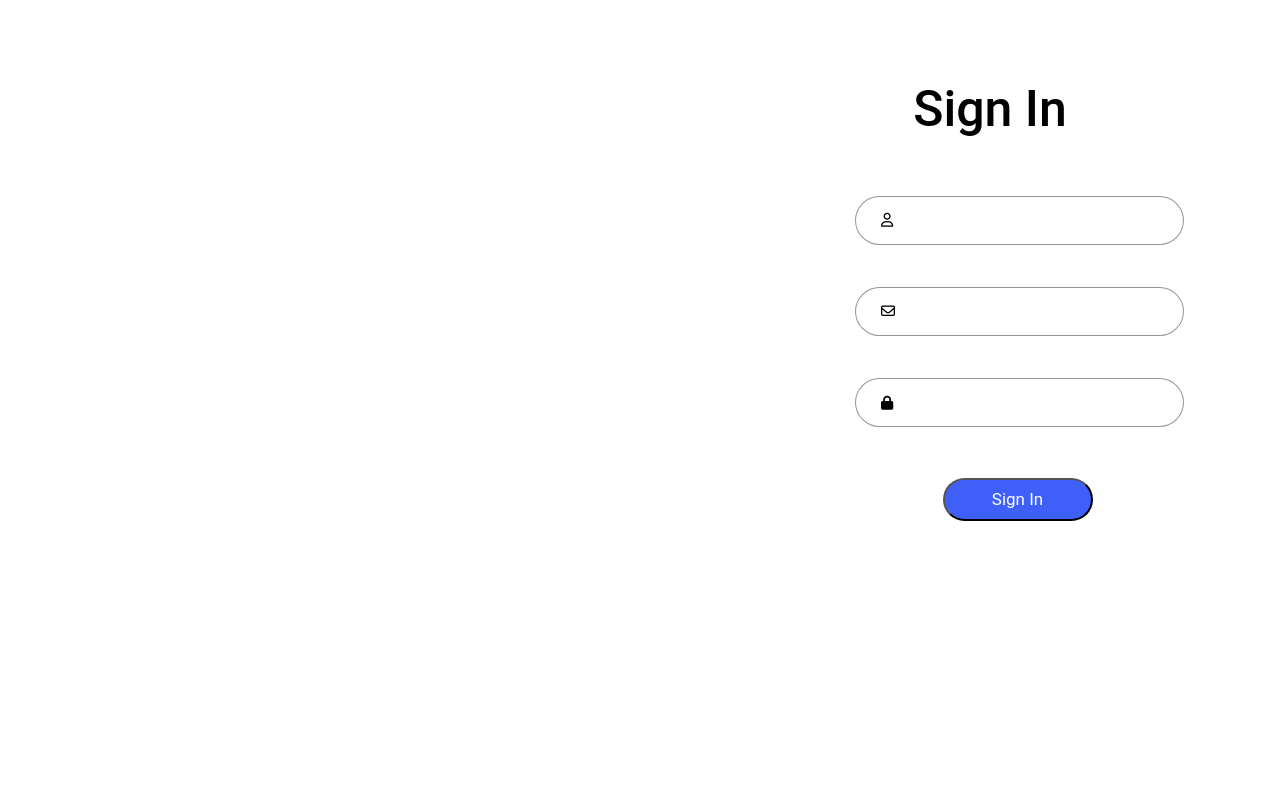
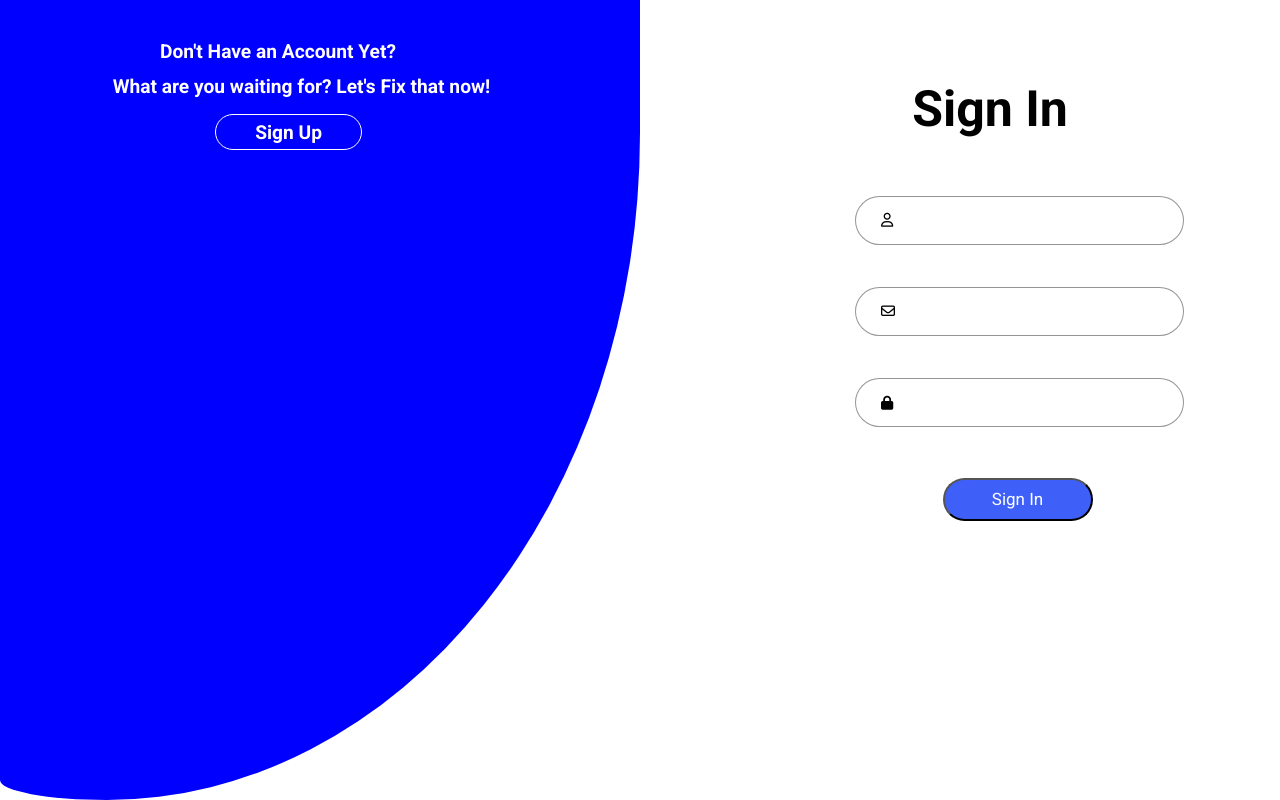
Before and after one commit to anthonylatorre764/CRM_Project, a plain HTML site: page index.html in a window 1280 px wide. Drawn offline with Linux system fonts and the light colour scheme.

Commit message:
added sign up

```diff
--- a/index.html
+++ b/index.html
@@ -3,6 +3,9 @@
 <head>
     <meta charset="UTF-8">
     <meta http-equiv="X-UA-Compatible" content="IE=edge">
+    <link rel="preconnect" href="https://fonts.googleapis.com">
+    <link rel="preconnect" href="https://fonts.gstatic.com" crossorigin>
+    <link href="https://fonts.googleapis.com/css2?family=Roboto:wght@100;300;400;700&display=swap" rel="stylesheet">
     <meta name="viewport" content="width=device-width, initial-scale=1.0">
     <script src="https://kit.fontawesome.com/f4860d9245.js"
     crossorigin="anonymous"></script>
@@ -11,7 +14,11 @@
 </head>
 <body>
     <aside>
-        <!-- Sign Up -->
+        <div class="signup" id="background">
+            <p class="first-line">Don't Have an Account Yet?</p>
+            <p class="second-line">What are you waiting for? Let's Fix that now!</p>
+            <button class="sign-up-btn" type="submit" name="sign-up">Sign Up</button>
+        </div>
     </aside>
     <main>
         <div id="sign_in_box">
--- a/styles.css
+++ b/styles.css
@@ -97,3 +97,49 @@ button {
 button:hover {
     background-color: rgba(27, 43, 188, 0.913);
 }
+
+/* sign up */
+
+.signup {
+    display: flex;
+    flex-direction: column;
+    height: 100vh;
+    width: 100%;
+    padding-top: 5vh;
+    padding-left: 0;
+    color: white;
+}
+
+#background {
+    width: 50vw;
+    height: 95vh;
+    border-bottom-left-radius: 20% 3%;
+    border-bottom-right-radius: 100% 100%;
+    background-color: blue;
+}
+
+.first-line {
+    padding: 0 0 1.5vh 12.5vw;
+    font-size: 1.5vw;
+    font-weight: 510;
+}
+
+.second-line {
+    padding: 0 0 1vh 8.8vw;
+    font-size: 1.5vw;
+    font-weight: 510;
+}
+
+.sign-up-btn {
+    margin-left: 16.8vw;
+    margin-top: 1vh;
+    width: 11.5vw;
+    height: 4.5vh;
+    border-radius: 18px;
+    background-color: blue;
+    border: 1.5px solid white;
+    color: white;
+    font-size: 1.5vw;
+    font-weight: 510;
+    cursor: pointer;
+}
```
